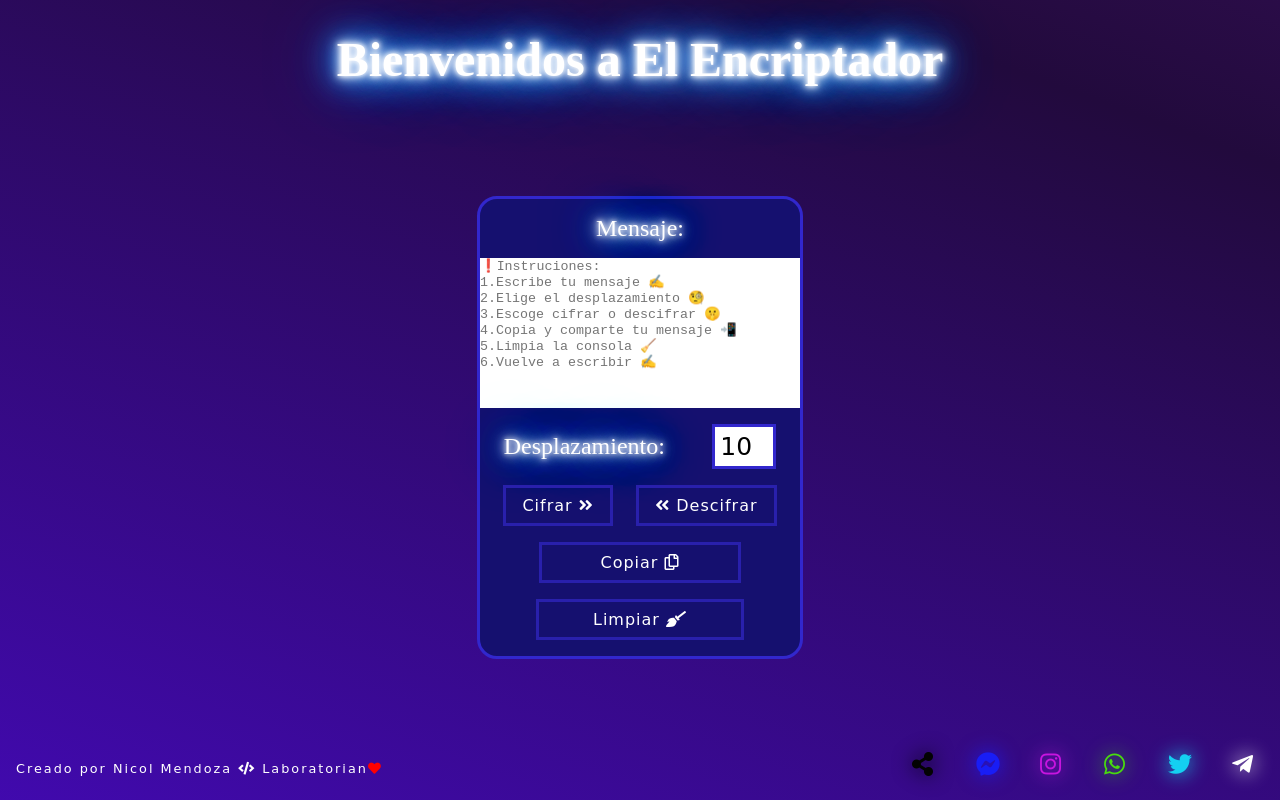
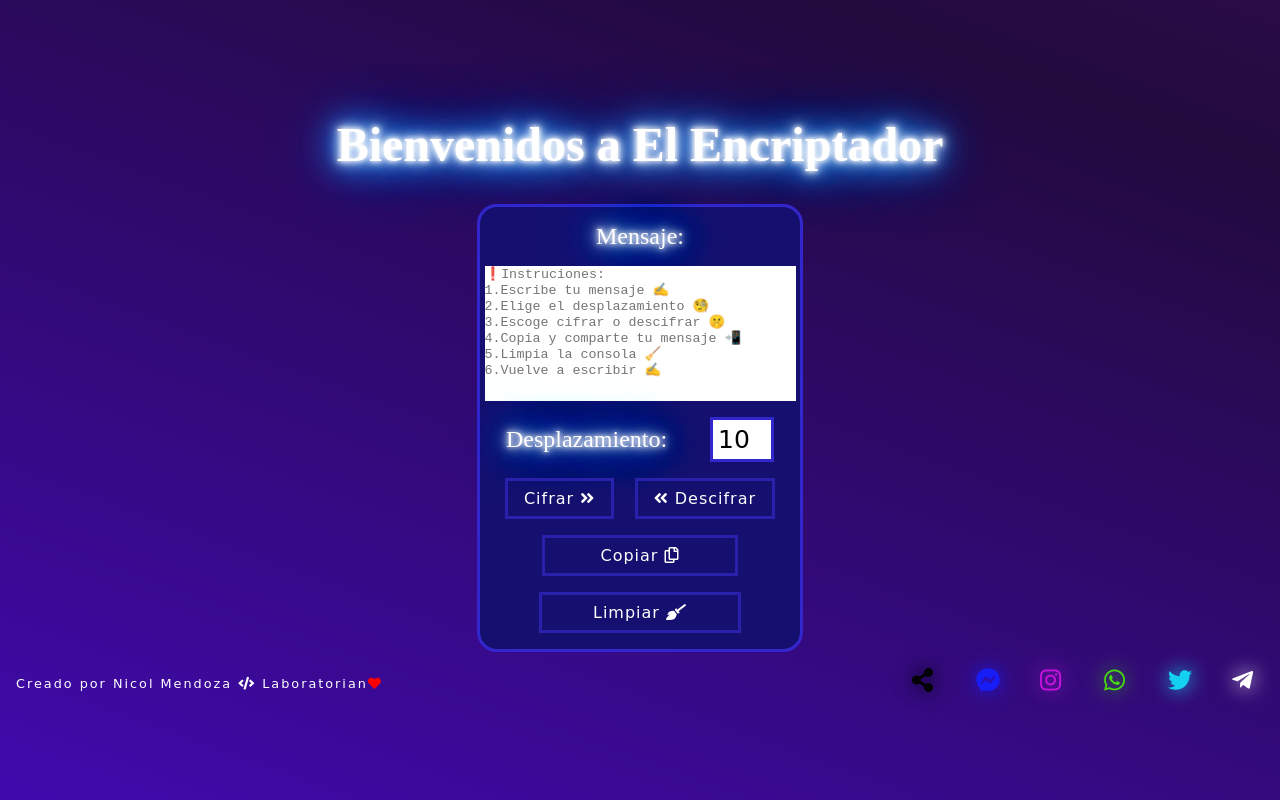
Before and after one commit to nicolmendoza/LIM016-CesarCipher, a plain HTML site: page index.html in a window 1280 px wide. Drawn offline with Linux system fonts and the light colour scheme; a web font is replaced by a local one.

Commit message:
Update index.html

```diff
--- a/index.html
+++ b/index.html
@@ -21,17 +21,17 @@
 <body>
   <div id="prueba">
 
-    <div id="header">
+    <header id="header">
       <h1>Bienvenidos a El Encriptador</h1>
-    </div>
+    </header>
 
-
+<div id="centro">
     <div id="container">
 
       <div id="form">
         <div id="texto">
           <label id="mensajet">Mensaje:</label>
-          <textarea rows="10" cols="40" id="mensaje"
+          <textarea rows="9" cols="37" id="mensaje"
             placeholder="❗Instruciones:&#13;&#10;1.Escribe tu mensaje ✍&#13;&#10;2.Elige el desplazamiento 🧐&#13;&#10;3.Escoge cifrar o descifrar 🤫&#13;&#10;4.Copia y comparte tu mensaje 📲&#13;&#10;5.Limpia la consola 🧹&#13;&#10;6.Vuelve a escribir ✍"></textarea>
         </div>
 
@@ -53,7 +53,7 @@
 
       </div>
     </div>
-
+</div>
     <footer>
       <div id="footer">
         <div id="parrafo">
```
